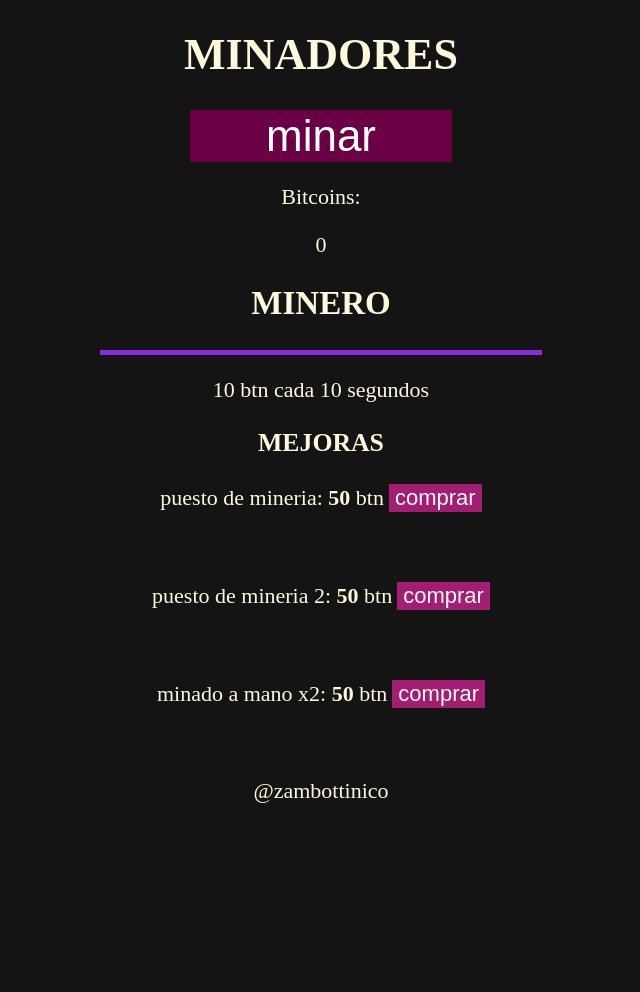
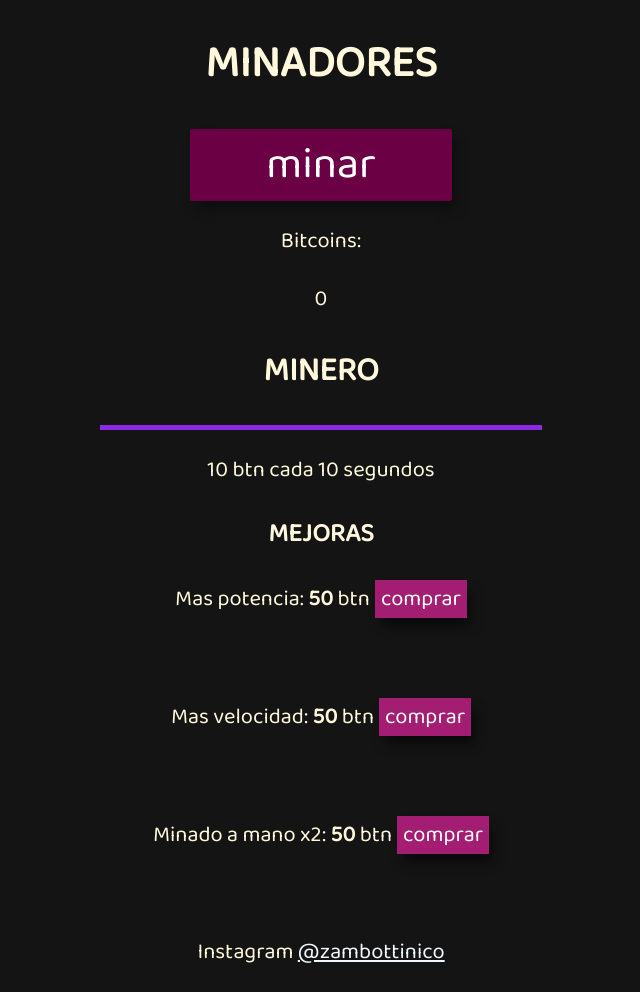
Before and after one commit to Zambottinico/minador, a plain HTML site: page index.html in a window 1280 px wide. Shown: the whole page, without its empty margins (319-959 px from the left). Before the commit the page ends 826 px from the top, so only its background shows below. Drawn offline with Linux system fonts and the light colour scheme.

Commit message:
se agregaron estilos css y un link al instagram del creador (18/2/2022)

```diff
--- a/codigos.css
+++ b/codigos.css
@@ -4,6 +4,7 @@ body {
   text-align: center;
   font-size: 22px;
   align-items: center;
+  font-family: 'Baloo 2', cursive;
 }
 
 #button {
@@ -14,23 +15,35 @@ body {
   text-align: center;
   padding-left: 6%;
   padding-right: 6%;
+  font-family: 'Baloo 2', cursive;
+  border-radius: 2px;
+  box-shadow: 5px 9px 12px -2px rgba(0, 0, 0, 0.40);
+
+
 }
 
 #button:hover {
-  background-color: rgb(163, 29, 114);
+  background-color: rgb(192, 39, 136);
   cursor: pointer;
+
 }
 
 #button:active {
-  background-color: rgb(224, 75, 169);
+  background-color: rgb(251, 141, 211);
+  color: rgb(255, 255, 255);
+  box-shadow: 5px 9px 12px -100px rgb(0, 0, 0);
 }
 
 .comprar {
   border-style: none;
-  background: rgb(163, 29, 114);
+  background-color: rgb(163, 29, 114);
   color: white;
   margin-left: 5px;
   font-size: 1em;
+  font-family: 'Baloo 2', cursive;
+  box-shadow: 5px 9px 12px -2px rgba(0, 0, 0, 0.603);
+  transition-property: background-color;
+  transition-duration: 500ms;
 }
 .comprar:hover {
   background: rgb(224, 75, 169);
@@ -51,5 +64,15 @@ body {
     width: 0%;
     display: block;
     transition-property: width;
-    transition-duration: 5000ms;
+    transition-duration: 10000ms;
 }
+
+a{
+  color: aliceblue;
+  transition-property: font-size;
+  transition-duration: 500ms;
+}
+a:hover{
+  color: blueviolet;
+  font-size: 25px;
+}
--- a/index.html
+++ b/index.html
@@ -6,7 +6,11 @@
     <meta name="viewport" content="width=device-width, initial-scale=1.0">
     <title>minador de Bitcoins</title>
     <link rel="stylesheet" href="codigos.css">
+    <link rel="shortcut icon" href="favicon.ico" type="image/x-icon">
 
+    <link rel="preconnect" href="https://fonts.googleapis.com">
+    <link rel="preconnect" href="https://fonts.gstatic.com" crossorigin>
+    <link href="https://fonts.googleapis.com/css2?family=Baloo+2&display=swap" rel="stylesheet">
 </head>
 <body id="body">
     <div class="">
@@ -27,16 +31,16 @@
 
     <div>
         <h3>MEJORAS</h2>
-            <p>puesto de mineria: <b id="precio1">100</b> btn<input type="button" value="comprar" class="comprar" id="minero1">  </p>
+            <p>Mas potencia: <b id="precio1">100</b> btn<input type="button" value="comprar" class="comprar" id="minero1">  </p>
             <br>
-            <p>puesto de mineria 2: <b id="precio2">100</b> btn<input type="button" value="comprar" class="comprar" id="minero2">  </p>
+            <p>Mas velocidad: <b id="precio2">100</b> btn<input type="button" value="comprar" class="comprar" id="minero2">  </p>
             <br>
-            <p>minado a mano x2: <b id="precio3">100</b> btn<input type="button" value="comprar" class="comprar" id="minero3">  </p>
+            <p>Minado a mano x2: <b id="precio3">100</b> btn<input type="button" value="comprar" class="comprar" id="minero3">  </p>
             <br>
 
     </div>
     <footer>
-        <p>@zambottinico</p>
+        <p>Instagram <a target="_blank" href="https://instagram.com/zambottinico"> @zambottinico</a></p>
     </footer>
 
 
```
